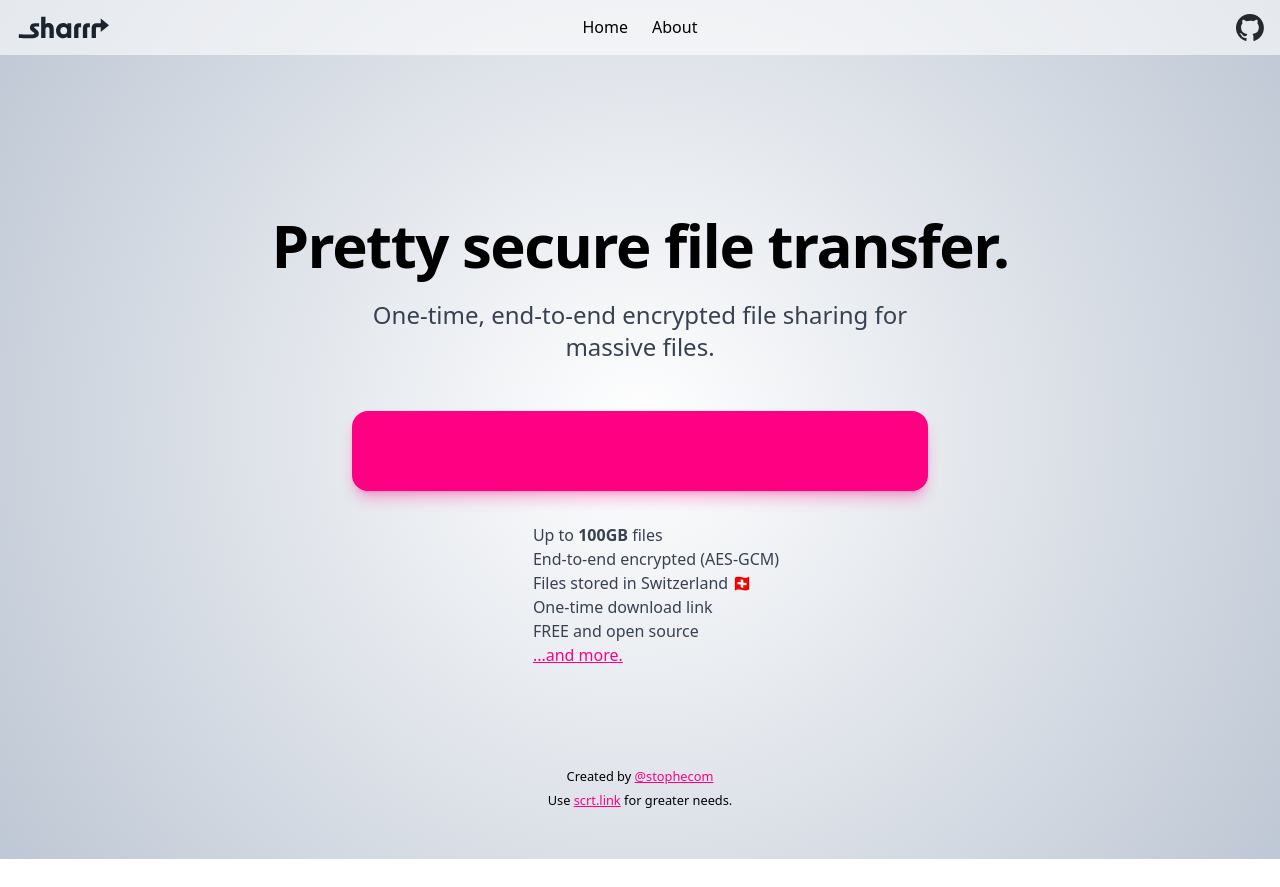
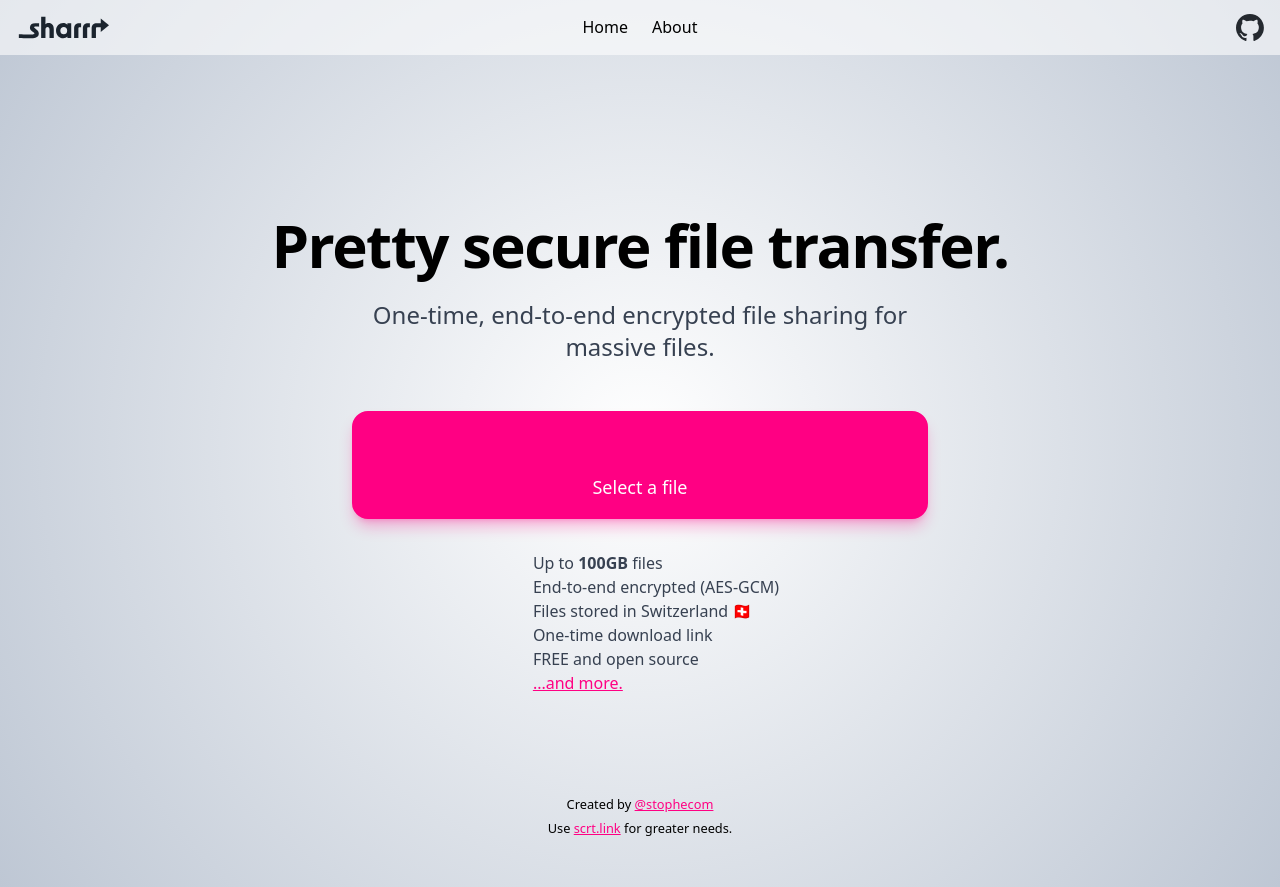
Before and after one commit to stophecom/sharrr-svelte, a SvelteKit app: page / in a window 1280 px wide. Before the commit the page ends 859 px from the top, so only its background shows below. Built offline with nearby package versions, Linux system fonts and the light colour scheme; no server answers; some icons are missing.

Commit message:
Minor styles

```diff
--- a/src/components/Button.svelte
+++ b/src/components/Button.svelte
@@ -1,6 +1,6 @@
 <script lang="ts">
   let buttonBaseClass =
-    'font-bold py-4 px-6 rounded-lg inline-flex items-center focus:outline-none focus:ring-2  focus:ring-offset-2'
+    'font-bold py-4 px-6 rounded-lg inline-flex items-center focus:outline-none focus:ring-2 focus:ring-offset-2'
 
   let buttonDefaultClass = 'bg-gray-300 hover:bg-gray-400 text-gray-800 focus:ring-gray-600'
   let buttonPrimaryClass = 'bg-primary hover:bg-primary-200 text-white focus:ring-pink-600'
--- a/src/components/DropZone.svelte
+++ b/src/components/DropZone.svelte
@@ -64,7 +64,7 @@
 />
 
 <div
-  class="relative border-2 bg-primary text-white dz:bg-white dz:text-primary dz:border-dashed rounded-2xl dz:rounded-lg border-primary  focus-within:border-blue-500 focus-within:shadow-xl shadow-lg  shadow-primary/30 dz:shadow-none dz:hover:shadow-lg hover:shadow-black-200/50  hover:border-solid transition"
+  class="relative border-2 bg-primary text-white dz:bg-white dz:text-primary dz:border-dashed rounded-2xl dz:rounded-lg border-primary focus-within:outline-none focus-within:ring-2 focus-within:ring-offset-2 focus-within:ring-primary focus-within:shadow-xl shadow-lg  shadow-primary/30 dz:shadow-none dz:hover:shadow-lg hover:shadow-black-200/50  hover:border-solid transition"
 >
   <div class="p-2 sm:p-4 flex flex-col items-center justify-center">
     <div class="flex w-9 h-9 mb-2">
@@ -72,7 +72,7 @@
     </div>
     <!-- We show a simple button on smaller screens, and a drag/drop area on larger screens. -->
     <span class="hidden dz:inline text-center">Drop file here, or click to select a file</span>
-    <span class="sm:hidden text-center text-lg">Select a file</span>
+    <span class="dz:hidden text-center text-lg">Select a file</span>
   </div>
 
   <div
```
